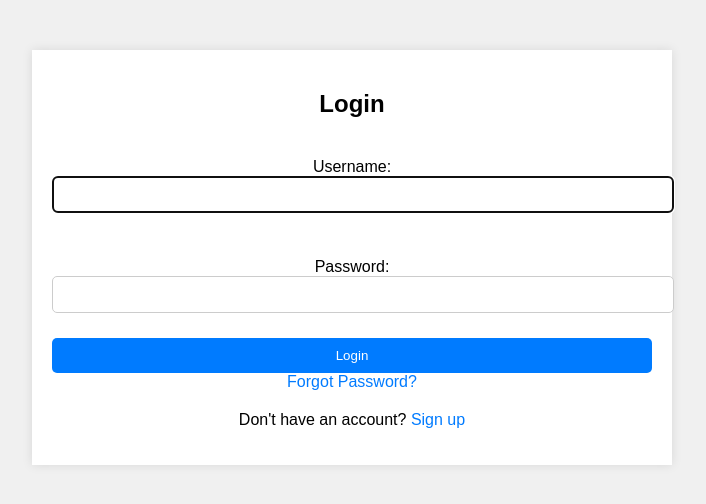
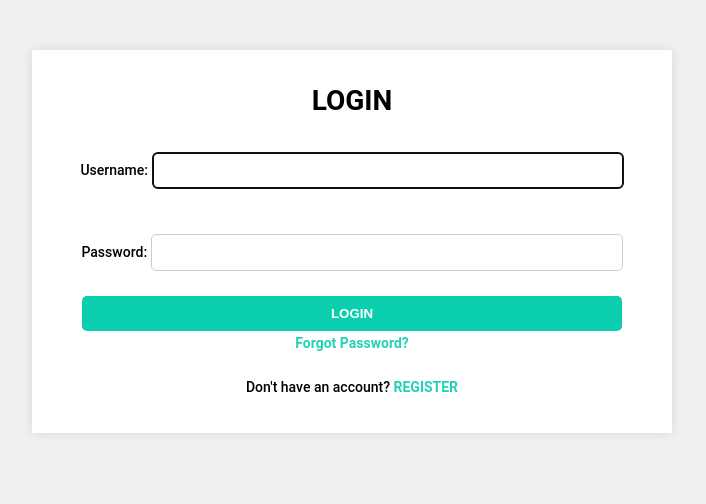
Before and after one commit to sarahwonago/UjuziPortfoliyo, a Django app: page /accounts/login/ in a window 1280 px wide. Shown: the top 504 px of the page, without its empty margins (288-994 px from the left). Run offline with Django 5.2, Linux system fonts and the light colour scheme; some libraries are stand-ins or nearby versions.

Commit message:
login/reg look

```diff
--- a/accounts/static/accounts/css/style.css
+++ b/accounts/static/accounts/css/style.css
@@ -1,9 +1,20 @@
 body {
-    font-family: Arial, sans-serif;
     background-color: #f0f0f0;
     margin: 0;
     padding: 0;
+
+    font-family: "roboto", sans-serif;
+    font-size: 14px;
+    line-height: 24px;
+    font-weight: 500;
+    text-align: left;
+    position: relative;
+
 }
+
+h1, h2, h3, h4, h5, h6 {
+    font-family: "roboto", sans-serif; }
+
 
 .container {
     max-width: 600px;
@@ -43,8 +54,8 @@ form p {
     margin-bottom: 15px;
 }
 
-input[type="text"], input[type="password"] {
-    width: 100%;
+input[type="text"], input[type="email"],input[type="password"] {
+    width: 75%;
     padding: 10px;
     margin-bottom: 10px;
     border: 1px solid #ccc;
@@ -52,17 +63,18 @@ input[type="text"], input[type="password"] {
 }
 
 button {
-    width: 100%;
+    width: 90%;
     padding: 10px;
-    background-color: #007bff;
+    background-color: #0bceaf;
     color: #fff;
     border: none;
     border-radius: 5px;
     cursor: pointer;
+    font-weight: bold;
 }
 
 button:hover {
-    background-color: #0056b3;
+    background-color: #1ee7c6;
 }
 
 p {
@@ -70,13 +82,22 @@ p {
 }
 
 a {
-    color: #007bff;
     text-decoration: none;
+    cursor: pointer;
+    padding: 0px;
+    font-weight: bold;
+    background-color: transparent;
+    color: #0bceaf;
+    opacity: 0.9;
 }
+    a:hover {
+      text-decoration: underline;
+    }
 
-a:hover {
-    text-decoration: underline;
-}
+    a:focus {
+      outline: 0; }
+
+
 
 .footer {
     background-color: #333;
--- a/accounts/templates/accounts/user_registration.html
+++ b/accounts/templates/accounts/user_registration.html
@@ -13,7 +13,7 @@
 	<main>
 		<div class="container">
 			<div class="form-container">
-				<h2>Sign Up</h2>
+				<h1>SIGN UP</h1>
 				<form method="post">
 					{% csrf_token %}
 					{{ form.as_p }}
--- a/accounts/templates/registration/login.html
+++ b/accounts/templates/registration/login.html
@@ -14,19 +14,18 @@
 	<main>
 		<div class="container">
 			<div class="form-container">
-				<h2>Login</h2>
+				<h1>LOGIN</h1>
 				<form method="post" >
 					{% csrf_token %}
 					{{ form.as_p }}
-					<button type="submit">Login</button>
+					<button type="submit">LOGIN</button>
 					<a  href="{% url 'password_reset' %}"> Forgot Password?</a>
 				</form>
 				<p>
-					Don't have an account? <a href="{% url 'accounts:register_user' %}">Sign up</a>
+					Don't have an account? <a href="{% url 'accounts:register_user' %}">REGISTER</a>
 				</p>
 			</div>
 		</div>
-
 	</main>
 </body>
 </html>
--- a/userportfoliyo/forms.py
+++ b/userportfoliyo/forms.py
@@ -5,7 +5,7 @@ from .models import *
 class ProfileForm(forms.ModelForm):
     class Meta:
         model = Profile
-        fields = ["bio","about_me","tech_stack","soft_skills","user_cv"]
+        fields = ["bio","about_me","tech_stack","soft_skills"]
         widgets = {
             "bio":forms.Textarea(attrs={"minlength":100, "maxlength":250}),
             # 'title': forms.TextInput(attrs={'minlength': 5, 'maxlength': 100, 'required': True}),
```
Also changed, not shown: templates/registration/password_reset_done.html (+5 -4 lines), templates/registration/password_reset_form.html (+8 -7 lines).
